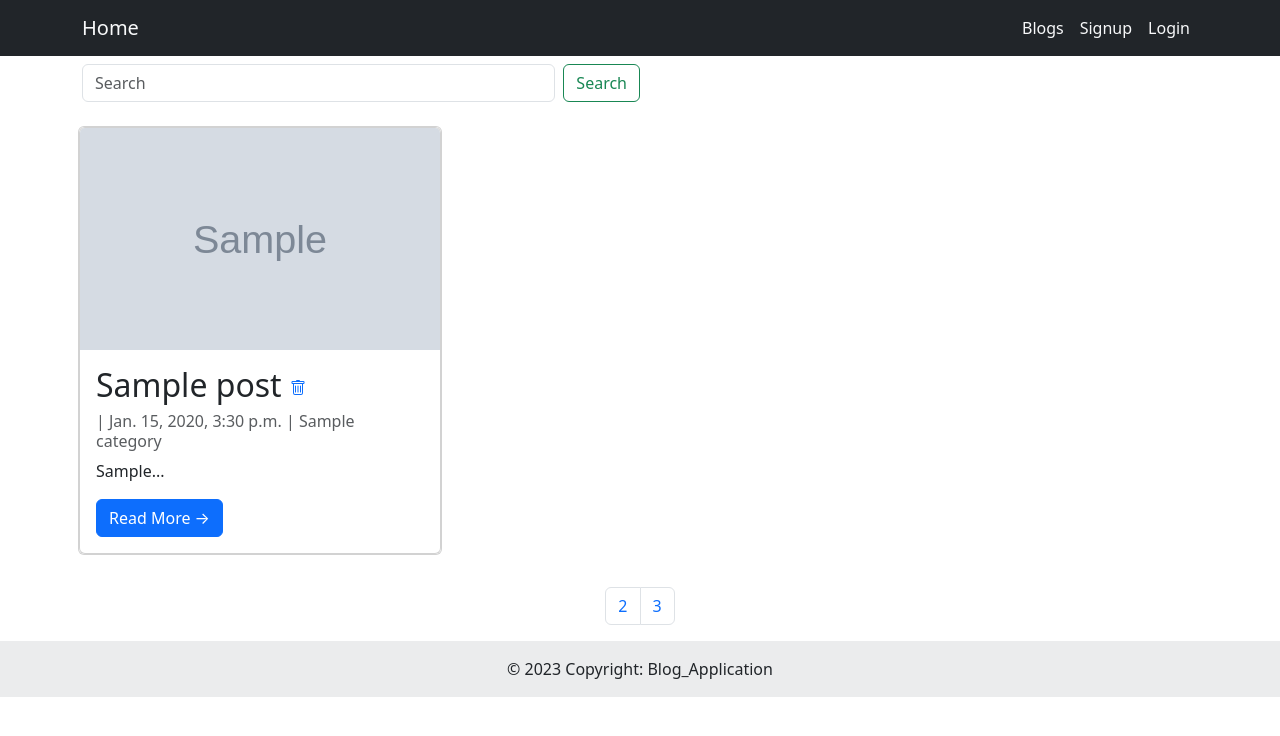
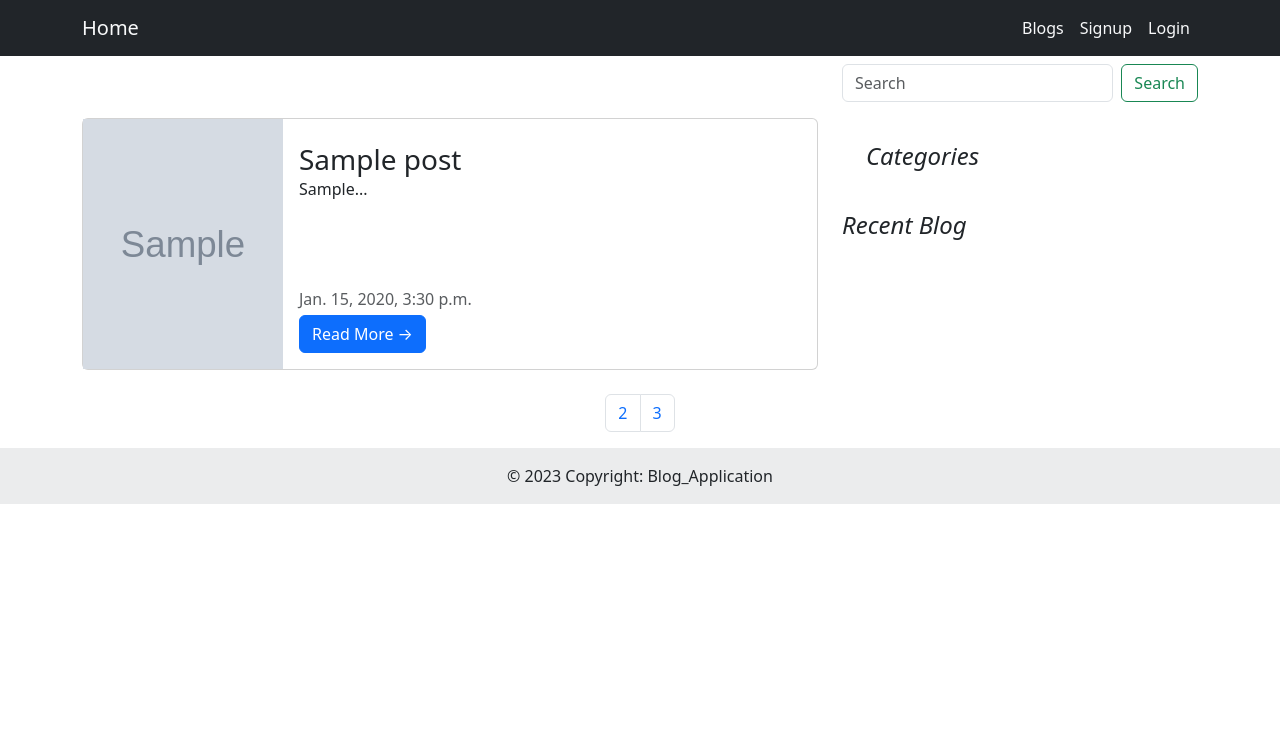
Before and after one commit to ritikyadavwork/Blog_application, a Django app: page /blog-list/ in a window 1280 px wide. Shown: the top 736 px of the page. Run offline with Django 5.2, Linux system fonts and the light colour scheme; tables that the repository leaves empty hold one stand-in row (values such as "Sample post"); grey boxes marked "Sample" are stand-in pictures.

Commit message:
added th css and update the search bar Change the layout of the  list blog and added the recent blog list to show top three recent blog

```diff
--- a/blogapp/templates/blog_list.html
+++ b/blogapp/templates/blog_list.html
@@ -1,60 +1,147 @@
 {% extends 'base.html' %}
 {% block meta %}
+<style>
+    /* Adjustments for your custom styles */
+    .blog-post {
+        margin-bottom: 30px;
+    }
 
+    .photo-section {
+        background-color: #f9f9f9;
+        padding: 20px;
+    }
+
+    .photo-section img {
+        max-width: 100%;
+        height: auto;
+        border-radius: 5px;
+    }
+
+    .blog-section {
+        padding: 20px;
+    }
+
+    .search-form {
+        margin-bottom: 20px;
+    }
+
+    .list-view1 .grids5-info {
+        margin-bottom: 20px;
+    }
+
+    .blog-desc1 {
+        font-size: 18px;
+        font-weight: bold;
+        color: #333;
+    }
+
+    .blog-meta {
+        list-style: none;
+        padding: 0;
+        margin: 0;
+    }
+
+    .blog-meta .meta-item {
+        display: inline-block;
+        margin-right: 10px;
+    }
+
+    .meta-value {
+        color: #999;
+    }
+
+</style>
 {% endblock %}
-{% block title %}  Blog List{% endblock %}
+{% block title %}  Blog List {% endblock %}
 
 {% block body %}
-<div class="container">
-    <div class="row">
-        <div class=" m-auto mt-3 justify-content-end  ">
-            <form class="d-flex  w-50 " action="{% url 'blogapp:blogDetail'%}" method="GET">
-                <input class="form-control me-2" type="search" placeholder="Search" aria-label="Search" name="search">
+<div class="container mb-3">
+    <div class="row justify-content-end">
+        <div class="col-md-4">
+            <div class="mt-3">
+                <form class="d-flex w-100" action="{% url 'blogapp:blogDetail' %}" method="GET">
+                    <input class="form-control me-2" type="search" placeholder="Search" aria-label="Search"
+                           name="search">
                     <button class="btn btn-outline-success" type="submit">Search</button>
                 </form>
             </div>
         </div>
     </div>
+</div>
 <div class="container">
     <div class="row">
+        <div class="col-md-8">
             {% for post in post %}
-        <div class="col-md-4 p-2 mt-3 left">
-            <div class="card mb-4">
-                <div class="card">
-                    <img src="{{ post.photos.url }}" alt="{{ post.title }} " class="card-img-top"
-                         style="height: 222px;">
-                    <div class="card-body">
-                        <h2 class="card-title">{{ post.title }}
-                            <a href="{% url 'blogapp:delete' post.id %}" class="confirm">
-                                <svg xmlns="http://www.w3.org/2000/svg" width="16" height="16" fill="currentColor"
-                                     class="bi bi-trash" viewBox="0 0 16 16">
-                                    <path d="M5.5 5.5A.5.5 0 0 1 6 6v6a.5.5 0 0 1-1 0V6a.5.5 0 0 1 .5-.5m2.5 0a.5.5 0 0 1 .5.5v6a.5.5 0 0 1-1 0V6a.5.5 0 0 1 .5-.5m3 .5a.5.5 0 0 0-1 0v6a.5.5 0 0 0 1 0z"/>
-                                    <path d="M14.5 3a1 1 0 0 1-1 1H13v9a2 2 0 0 1-2 2H5a2 2 0 0 1-2-2V4h-.5a1 1 0 0 1-1-1V2a1 1 0 0 1 1-1H6a1 1 0 0 1 1-1h2a1 1 0 0 1 1 1h3.5a1 1 0 0 1 1 1zM4.118 4 4 4.059V13a1 1 0 0 0 1 1h6a1 1 0 0 0 1-1V4.059L11.882 4zM2.5 3h11V2h-11z"/>
-                                </svg>
-                            </a>
-                        </h2>
-                        <p class="card-text text-muted h6">{{ request.user.username }} | {{ post.created }} | {{ post.category.name }} </p>
-                        <p class="card-text">{{ post.blog|slice:":150" }}...</p>
-                        <a href="{% url 'blogapp:fullDetail' post.id %}" class="btn btn-primary">Read More
-                            &rarr;</a>
-                    </div>
-                </div>
+            <div class="card flex-md-row mb-4 box-shadow h-md-250">
+                <!-- Image on the left -->
+                <img class="card-img-left flex-auto d-none d-md-block" data-src="holder.js/200x250?theme=thumb"
+                     src="{{ post.photos.url }}"
+                     alt="{{ post.title }}"
+                     data-holder-rendered="true" style="width: 200px; height: 250px;">
+                <div class="card-body d-flex flex-column align-items-start">
+                    <strong class="d-inline-block mb-2 text-primary">{{ request.user.username }}</strong>
+                    <h3 class="mb-0">
+                        <a class="text-dark text-decoration-none" href="#">{{ post.title }}</a>
+                    </h3>
+
+                    <p class="card-text mb-auto">{{ post.blog|slice:":150" }}...</p>
+                    <div class="mb-1 text-muted">{{ post.created }}</div>
+                    <a href="{% url 'blogapp:fullDetail' post.id %}" class="btn btn-primary">Read More &rarr;</a>
                 </div>
             </div>
             {% endfor %}
+        </div>
+        <div class="col-md-4">
+            <div class="p-4">
+                <h4 class="fst-italic">Categories</h4>
+                <ul class="list-unstyled">
+                    {% for category in categories %}
+                    <li><a href="{% url 'blogapp:blog_list_category' category.name %}" class="text-decoration-none">{{category.name }}</a></li>
+                    {% endfor %}
+                </ul>
+            </div>
             <div>
-            <nav aria-label="...">
+                <h4 class="fst-italic">Recent Blog</h4>
+                {% for blogs in blogs %}
+                <ul class="list-unstyled">
+                    <li>
+                        <a class="d-flex flex-column flex-lg-row gap-3 align-items-start align-items-lg-center py-3 link-body-emphasis text-decoration-none border-top"
+                           href="{% url 'blogapp:fullDetail' blogs.id%}">
+                            <img src="{{blogs.photos.url}}" class="bd-placeholder-img" width="96" height="96"
+                                 alt="{{ blogs.title }}">
+                            <div class="col-lg-8">
+                                <h6 class="mb-0"> {{blogs.title}}</h6>
+                                <small class="text-body-secondary">{{blogs.created}}</small>
+                            </div>
+                        </a>
+                    </li>
+                </ul>
+                {% endfor %}
+            </div>
+            <!-- <div class="p-4">
+              <h4 class="fst-italic">Archives</h4>
+              <ol class="list-unstyled mb-0">
+                <li><a href="#">March 2021</a></li>
+                <li><a href="#">February 2021</a></li>
+              </ol>
+            </div> -->
+        </div>
+    </div>
+    <div class="container">
+        <nav aria-label="Pagination">
             <ul class="pagination justify-content-center">
                 {% if post.has_previous %}
-                    <li class="page-item ">
+                <li class="page-item">
                     <a class="page-link" href="?page={{post.previous_page_number}}" tabindex="-1">Previous</a>
                 </li>
-                    <li class="page-item"><a class="page-link" href="?page=1#">1</a></li>
+                <li class="page-item"><a class="page-link" href="?page=1">1</a></li>
                 {% endif %}
-                    <li class="page-item ">
-                        <a class="page-link" href="">2 </a>
+                <li class="page-item">
+                    <a class="page-link" href="?page=2">2</a>
                 </li>
-                    <li class="page-item"><a class="page-link" href="#">3</a></li>
+                <li class="page-item">
+                    <a class="page-link" href="?page=3">3</a>
+                </li>
                 {% if post.has_next %}
                 <li class="page-item">
                     <a class="page-link" href="?page={{post.next_page_number}}">Next</a>
@@ -64,7 +151,8 @@
         </nav>
     </div>
 </div>
-</div>
+
+
 <script>
     $('.confirm').on('click', function () {
         return confirm('Are you sure?');
```
Lines whose indentation alone changed are shown as unchanged.
